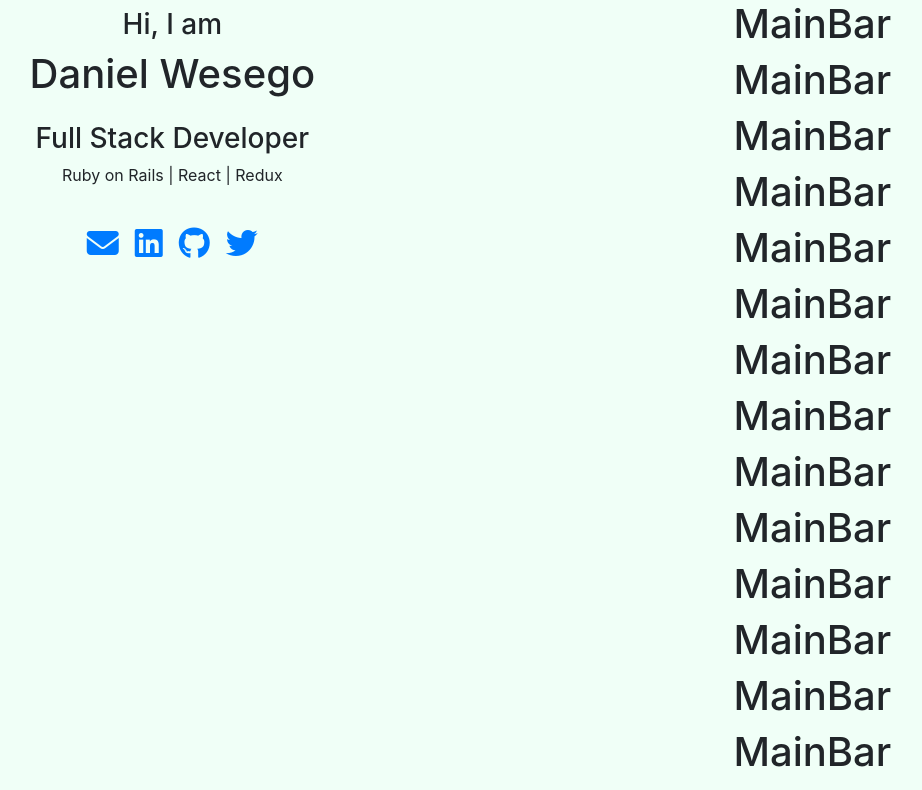
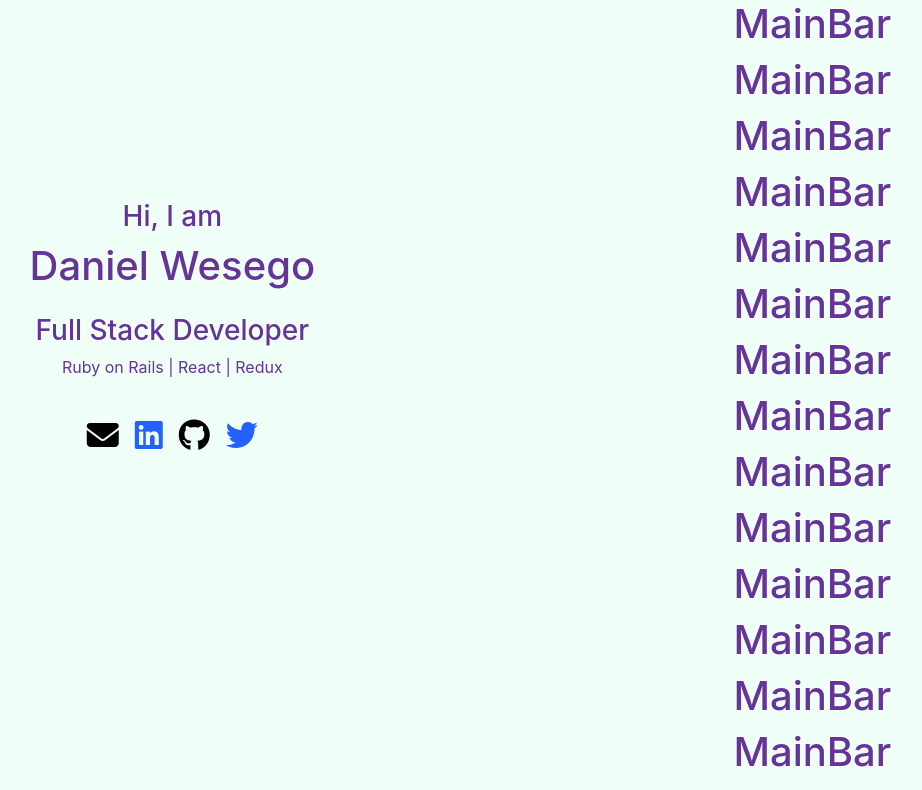
Before and after one commit to DanielMitiku/me, a React (Create React App) app: page / in a window 1280 px wide. Shown: the top 790 px of the page, without its empty margins (41-963 px from the left). Built offline with nearby package versions, Linux system fonts and the light colour scheme.

Commit message:
update style

```diff
--- a/src/index.css
+++ b/src/index.css
@@ -6,6 +6,7 @@ body {
   -webkit-font-smoothing: antialiased;
   -moz-osx-font-smoothing: grayscale;
   background-color: #F0FFF7;
+  color: rebeccapurple;
 }
 
 code {
@@ -16,3 +17,21 @@ code {
 .row {
   margin: 0;
 }
+
+.sideDiv {
+  position: sticky;
+  top: 25%;
+  bottom: 25%;
+}
+
+.fa-github, .fa-envelope{
+  color: black;
+}
+
+.fa-github:hover, .fa-envelope:hover, .fa-linkedin:hover, .fa-twitter:hover{
+  color: rebeccapurple;
+}
+
+.fa-linkedin, .fa-twitter{
+  color: rgb(36, 98, 255);
+}
```
